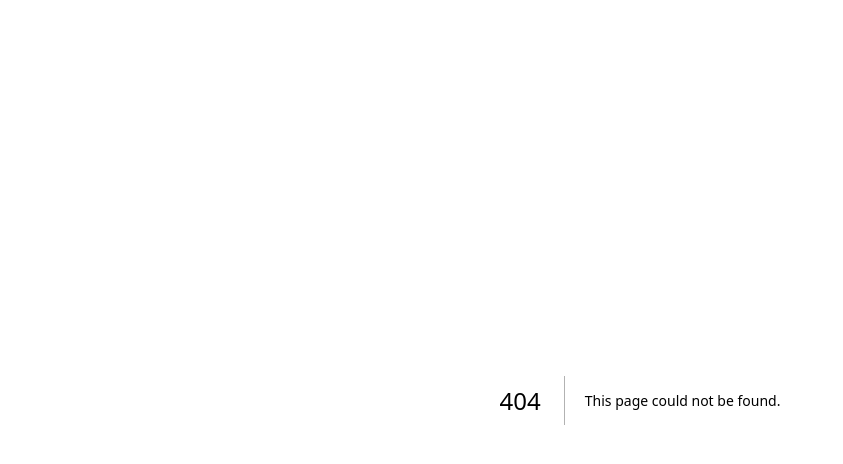
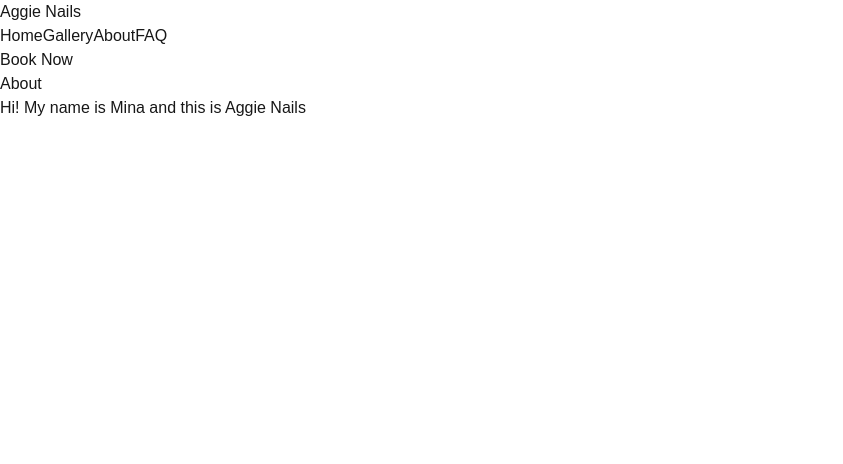
Before and after one commit to minabeikzadeh/Aggie-Nails-Website, a Next.js app: page /about in a window 1280 px wide. Before the commit this address had no page. Shown: the top 464 px of the page, without its empty margins (0-843 px from the left). Built offline with nearby package versions, Linux system fonts and the light colour scheme.

Commit message:
Created Aggie Nails pages and nav bar

```diff
--- /dev/null
+++ b/app/about/page.tsx
@@ -0,0 +1,14 @@
+import NavBar from "@/components/navbar";
+
+
+export default function About(){
+    return(
+        <>
+        <NavBar />
+        <main>
+            <h1>About</h1>
+            <p>Hi! My name is Mina and this is Aggie Nails</p>
+        </main>
+        </>
+    );
+}
--- /dev/null
+++ b/app/faq/page.tsx
@@ -0,0 +1,13 @@
+import NavBar from "@/components/navbar";
+
+export default function FAQ(){
+    return(
+        <>
+        <NavBar />
+        <main>
+            <h1>FAQ</h1>
+            <p>Frequently asked questions</p>
+        </main>
+        </>
+    );
+}
--- /dev/null
+++ b/app/gallery/page.tsx
@@ -0,0 +1,13 @@
+import NavBar from "@/components/navbar";
+
+export default function Gallery(){
+    return(
+        <>
+        <NavBar />
+        <main>
+            <h1>Gallery</h1>
+            <p>See some of my sets</p>
+        </main>
+        </>
+    );
+}
--- a/app/page.tsx
+++ b/app/page.tsx
@@ -1,8 +1,13 @@
 import Image from "next/image";
+import NavBar from "@/components/navbar";
+
 
 export default function Home() {
   return (
-    <div className="flex flex-col flex-1 items-center justify-center bg-zinc-50 font-sans dark:bg-black">
+    <>
+    <NavBar />
+
+    {/* <div className="flex flex-col flex-1 items-center justify-center bg-zinc-50 font-sans dark:bg-black">
       <main className="flex flex-1 w-full max-w-3xl flex-col items-center justify-between py-32 px-16 bg-white dark:bg-black sm:items-start">
         <Image
           className="dark:invert"
@@ -14,7 +19,7 @@ export default function Home() {
         />
         <div className="flex flex-col items-center gap-6 text-center sm:items-start sm:text-left">
           <h1 className="max-w-xs text-3xl font-semibold leading-10 tracking-tight text-black dark:text-zinc-50">
-            To get started, edit the page.tsx file.
+            AGGIE NAILS
           </h1>
           <p className="max-w-md text-lg leading-8 text-zinc-600 dark:text-zinc-400">
             Looking for a starting point or more instructions? Head over to{" "}
@@ -60,6 +65,7 @@ export default function Home() {
           </a>
         </div>
       </main>
-    </div>
+    </div> */}
+    </>
   );
 }
--- /dev/null
+++ b/components/navbar.tsx
@@ -0,0 +1,17 @@
+
+
+export default function NavBar(){
+    return(
+        <nav>
+            <h1>Aggie Nails</h1>
+            <div>
+                <a href="/">Home</a>
+                <a href="/gallery">Gallery</a>
+                <a href="/about">About</a>
+                <a href="/faq">FAQ</a>
+            </div>
+
+            <button>Book Now</button>
+        </nav>
+    );
+}
```
